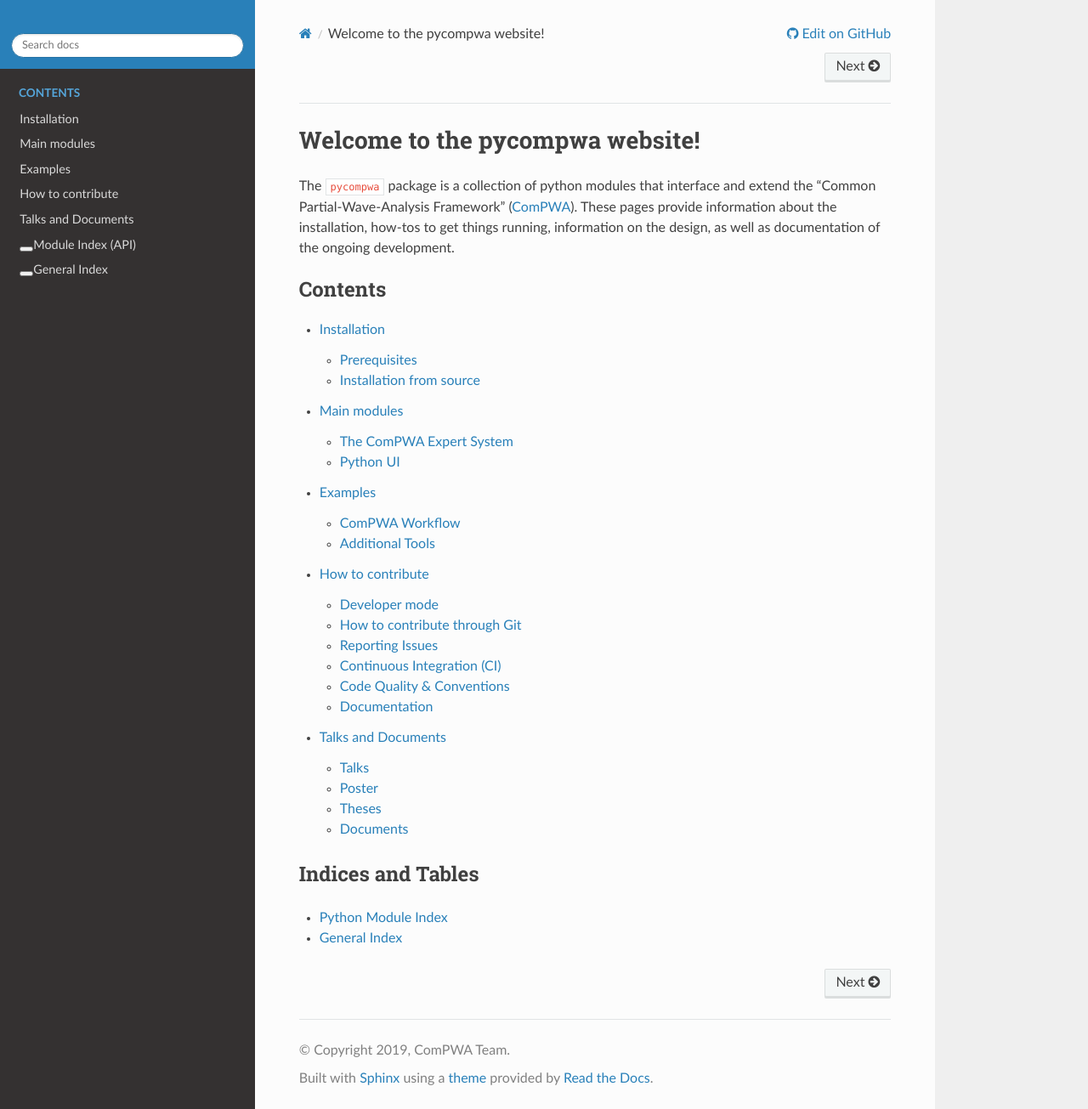
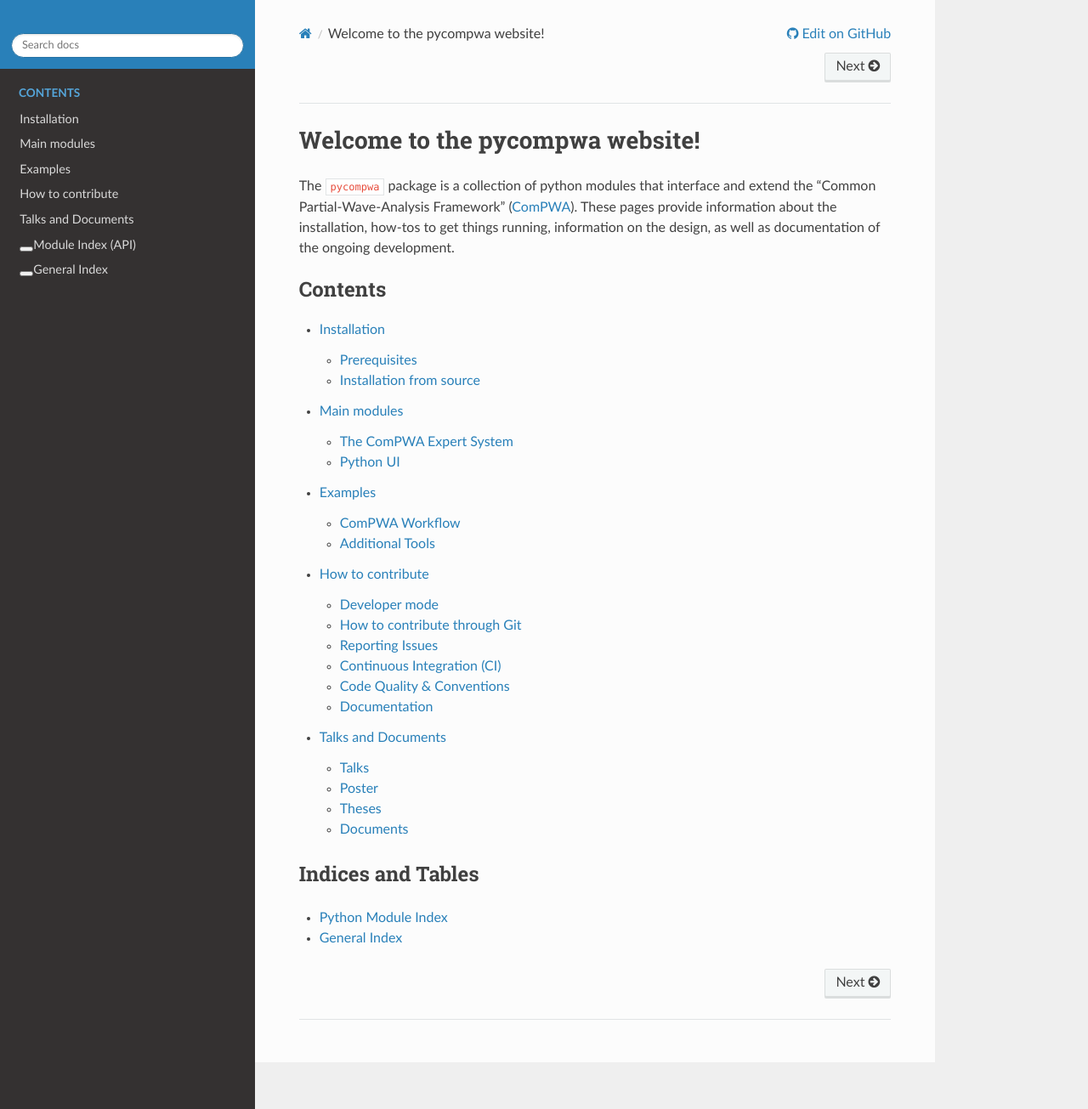
Before and after one commit to ComPWA/pycompwa, a Sphinx documentation site: the page built from doc/source/index.rst, in a window 1280 px wide and 1305 px high. Shown: the whole window at 85% size. Built offline with Sphinx 7.4.7 and the Read the Docs theme 2.0.0, drawn with Linux system fonts in a browser that asks for light colours; pages that are not in the unit, such as notebooks, are missing from menus.

Commit message:
docs: remove copyright from website

```diff
--- a/doc/source/conf.py
+++ b/doc/source/conf.py
@@ -167,6 +167,8 @@
 html_copy_source = False  # do not copy rst files
 
 html_show_sourcelink = False
+html_show_copyright = False
+html_show_sphinx = False
 
 html_context = {
     'display_github': True,
```
